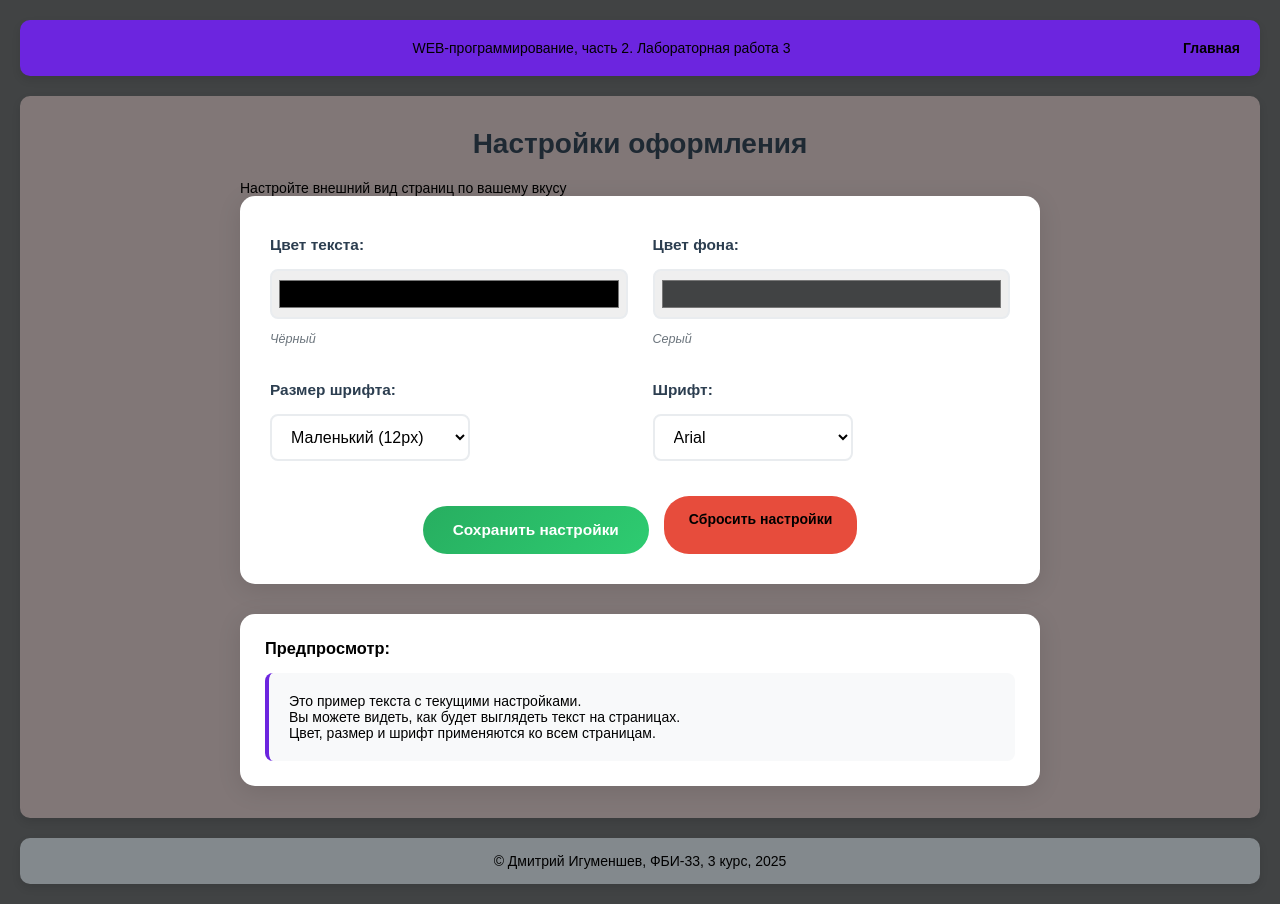
After one commit to mynameisdmitry/web-back-labs, a Flask app: page /lab3/settings in a window 1280 px wide. The commit adds this page. Run offline with Flask 3, Linux system fonts and the light colour scheme.

Commit message:
Настройки отображения

```diff
--- a/lab3.py
+++ b/lab3.py
@@ -71,3 +71,43 @@ def pay():
 def success():
     price = request.args.get('price', 0)
     return render_template('lab3/success.html', price=price)
+
+
+@lab3.route('/lab3/settings')
+def settings():
+    color = request.args.get('color')
+    background_color = request.args.get('background_color')
+    font_size = request.args.get('font_size')
+    font_family = request.args.get('font_family')
+
+    if color or background_color or font_size or font_family:
+        resp = make_response(redirect('/lab3/settings'))
+        if color:
+            resp.set_cookie('color', color)
+        if background_color:
+            resp.set_cookie('background_color', background_color)
+        if font_size:
+            resp.set_cookie('font_size', font_size)
+        if font_family:
+            resp.set_cookie('font_family', font_family)
+        return resp
+
+    color = request.cookies.get('color', '#000000')
+    background_color = request.cookies.get('background_color', '#414344')
+    font_size = request.cookies.get('font_size', '14')
+    font_family = request.cookies.get('font_family', 'Arial, sans-serif')
+
+    return render_template('lab3/settings.html',
+                         color=color,
+                         background_color=background_color,
+                         font_size=font_size,
+                         font_family=font_family)
+
+@lab3.route('/lab3/clear_settings')
+def clear_settings():
+    resp = make_response(redirect('/lab3/settings'))
+    resp.delete_cookie('color')
+    resp.delete_cookie('background_color')
+    resp.delete_cookie('font_size')
+    resp.delete_cookie('font_family')
+    return resp
--- a/static/main.css
+++ b/static/main.css
@@ -519,3 +519,125 @@ button:hover {
         text-align: center;
     }
 }
+
+.settings-container {
+    max-width: 800px;
+    margin: 0 auto;
+}
+
+.settings-form {
+    background: white;
+    padding: 30px;
+    border-radius: 15px;
+    box-shadow: 0 5px 25px rgba(0,0,0,0.1);
+    margin-bottom: 30px;
+}
+
+.settings-grid {
+    display: grid;
+    grid-template-columns: 1fr 1fr;
+    gap: 25px;
+}
+
+.setting-group {
+    display: flex;
+    flex-direction: column;
+}
+
+.setting-group label {
+    font-weight: bold;
+    color: #2c3e50;
+    margin-bottom: 10px;
+    font-size: 1.1em;
+}
+
+.setting-group input[type="color"] {
+    width: 100%;
+    height: 50px;
+    border: 2px solid #e9ecef;
+    border-radius: 8px;
+    cursor: pointer;
+    padding: 5px;
+}
+
+.setting-group select {
+    padding: 12px 15px;
+    border: 2px solid #e9ecef;
+    border-radius: 8px;
+    font-size: 16px;
+    background: white;
+}
+
+.setting-group select:focus {
+    outline: none;
+    border-color: #6c25df;
+}
+
+.current-value {
+    margin-top: 8px;
+    font-size: 0.9em;
+    color: #6c757d;
+    font-style: italic;
+}
+
+.preview-section {
+    background: white;
+    padding: 25px;
+    border-radius: 15px;
+    box-shadow: 0 5px 25px rgba(0,0,0,0.1);
+}
+
+.preview-box {
+    padding: 20px;
+    background: #f8f9fa;
+    border-radius: 8px;
+    border-left: 4px solid #6c25df;
+    margin-top: 15px;
+}
+
+.save-button {
+    background: linear-gradient(135deg, #27ae60 0%, #2ecc71 100%);
+    color: white;
+    padding: 15px 30px;
+    border: none;
+    border-radius: 25px;
+    font-size: 1.1em;
+    font-weight: bold;
+    cursor: pointer;
+    transition: all 0.3s ease;
+}
+
+.save-button:hover {
+    transform: translateY(-2px);
+    box-shadow: 0 8px 25px rgba(39, 174, 96, 0.4);
+}
+
+.reset-button {
+    background: #e74c3c;
+    color: white;
+    padding: 15px 25px;
+    border-radius: 25px;
+    text-decoration: none;
+    transition: all 0.3s ease;
+    display: inline-block;
+}
+
+.reset-button:hover {
+    background: #c0392b;
+    transform: translateY(-2px);
+}
+
+@media (max-width: 768px) {
+    .settings-grid {
+        grid-template-columns: 1fr;
+    }
+
+    .form-actions {
+        flex-direction: column;
+    }
+
+    .save-button, .reset-button {
+        width: 100%;
+        text-align: center;
+    }
+}
--- a/templates/base.html
+++ b/templates/base.html
@@ -1,5 +1,5 @@
 <!DOCTYPE html>
-<html lang="en">
+<html lang="ru">
 <head>
     <meta charset="UTF-8">
     <meta name="viewport" content="width=device-width, initial-scale=1.0">
@@ -7,8 +7,53 @@
     <link rel="stylesheet" href="{{ url_for('static', filename='main.css') }}?v=1.2">
     <link rel="icon" href="{{ url_for('static', filename='favicon.ico') }}" type="image/x-icon">
     <link rel="shortcut icon" href="{{ url_for('static', filename='favicon.ico') }}" type="image/x-icon">
+
+    <style>
+        body {
+            color: #000000;
+            background-color: #414344;
+            font-size: 14px;
+            font-family: Arial, sans-serif;
+        }
+
+        header {
+            background-color: #6c25df;
+            color: #000000;
+            padding: 20px;
+            text-align: center;
+            border-radius: 10px;
+            margin-bottom: 20px;
+            box-shadow: 0 4px 8px rgba(0, 0, 0, 0.1);
+            position: relative;
+        }
+
+        main {
+            background-color: #817777;
+            padding: 30px;
+            border-radius: 10px;
+            margin-bottom: 20px;
+            box-shadow: 0 4px 8px rgba(0, 0, 0, 0.1);
+            border: 2px solid #817777;
+            min-height: 400px;
+        }
+
+        footer {
+            background-color: #83898d;
+            color: rgb(0, 0, 0);
+            padding: 15px;
+            text-align: center;
+            border-radius: 10px;
+            box-shadow: 0 4px 8px rgba(0, 0, 0, 0.1);
+            font-size: 14px;
+        }
+    </style>
 </head>
-<body>
+<body
+    {% if request.cookies.get('color') %}style="color: {{ request.cookies.get('color') }};"{% endif %}
+    {% if request.cookies.get('background_color') %}style="background-color: {{ request.cookies.get('background_color') }};"{% endif %}
+    {% if request.cookies.get('font_size') %}style="font-size: {{ request.cookies.get('font_size') }}px;"{% endif %}
+    {% if request.cookies.get('font_family') %}style="font-family: {{ request.cookies.get('font_family') }};"{% endif %}
+>
     <header>
         WEB-программирование, часть 2. {{ self.lab() }}
         <a href="/" style="float: right; margin-left: 20px;">Главная</a>
--- a/templates/lab3/lab3.html
+++ b/templates/lab3/lab3.html
@@ -13,5 +13,6 @@
         <li><a href="/lab3/del_cookie">Очистка кук</a></li>
         <li><a href="/lab3/form1">Форма</a></li>
         <li><a href="/lab3/order">Заказ напитка</a></li>
+        <li><a href="/lab3/settings">Настройки оформления</a></li>
     </ol>
 {% endblock %}
--- /dev/null
+++ b/templates/lab3/settings.html
@@ -0,0 +1,60 @@
+{% extends "base.html" %}
+
+{% block lab %}Лабораторная работа 3{% endblock %}
+
+{% block main %}
+    <div class="settings-container">
+        <h1>Настройки оформления</h1>
+        <p>Настройте внешний вид страниц по вашему вкусу</p>
+
+        <form class="settings-form">
+            <div class="settings-grid">
+                <div class="setting-group">
+                    <label class="label" for="color">Цвет текста:</label>
+                    <input type="color" id="color" name="color" value="{{ color or '#000000' }}">
+                    <div class="current-value">{{ request.cookies.get('color', 'Чёрный') }}</div>
+                </div>
+
+                <div class="setting-group">
+                    <label class="label" for="background_color">Цвет фона:</label>
+                    <input type="color" id="background_color" name="background_color" value="{{ background_color or '#414344' }}">
+                    <div class="current-value">{{ request.cookies.get('background_color', 'Серый') }}</div>
+                </div>
+
+                <div class="setting-group">
+                    <label class="label" for="font_size">Размер шрифта:</label>
+                    <select id="font_size" name="font_size">
+                        <option value="12" {{ 'selected' if request.cookies.get('font_size') == '12' }}>Маленький (12px)</option>
+                        <option value="14" {{ 'selected' if request.cookies.get('font_size') == '14' }}>Стандартный (14px)</option>
+                        <option value="16" {{ 'selected' if request.cookies.get('font_size') == '16' }}>Большой (16px)</option>
+                        <option value="18" {{ 'selected' if request.cookies.get('font_size') == '18' }}>Очень большой (18px)</option>
+                    </select>
+                </div>
+
+                <div class="setting-group">
+                    <label class="label" for="font_family">Шрифт:</label>
+                    <select id="font_family" name="font_family">
+                        <option value="Arial, sans-serif" {{ 'selected' if request.cookies.get('font_family') == 'Arial, sans-serif' }}>Arial</option>
+                        <option value="'Times New Roman', serif" {{ 'selected' if request.cookies.get('font_family') == "'Times New Roman', serif" }}>Times New Roman</option>
+                        <option value="'Courier New', monospace" {{ 'selected' if request.cookies.get('font_family') == "'Courier New', monospace" }}>Courier New</option>
+                        <option value="'Georgia', serif" {{ 'selected' if request.cookies.get('font_family') == "'Georgia', serif" }}>Georgia</option>
+                    </select>
+                </div>
+            </div>
+
+            <div class="form-actions">
+                <button type="submit" class="save-button">Сохранить настройки</button>
+                <a href="/lab3/clear_settings" class="reset-button">Сбросить настройки</a>
+            </div>
+        </form>
+
+        <div class="preview-section">
+            <h3>Предпросмотр:</h3>
+            <div class="preview-box">
+                <p>Это пример текста с текущими настройками.</p>
+                <p>Вы можете видеть, как будет выглядеть текст на страницах.</p>
+                <p>Цвет, размер и шрифт применяются ко всем страницам.</p>
+            </div>
+        </div>
+    </div>
+{% endblock %}
```
